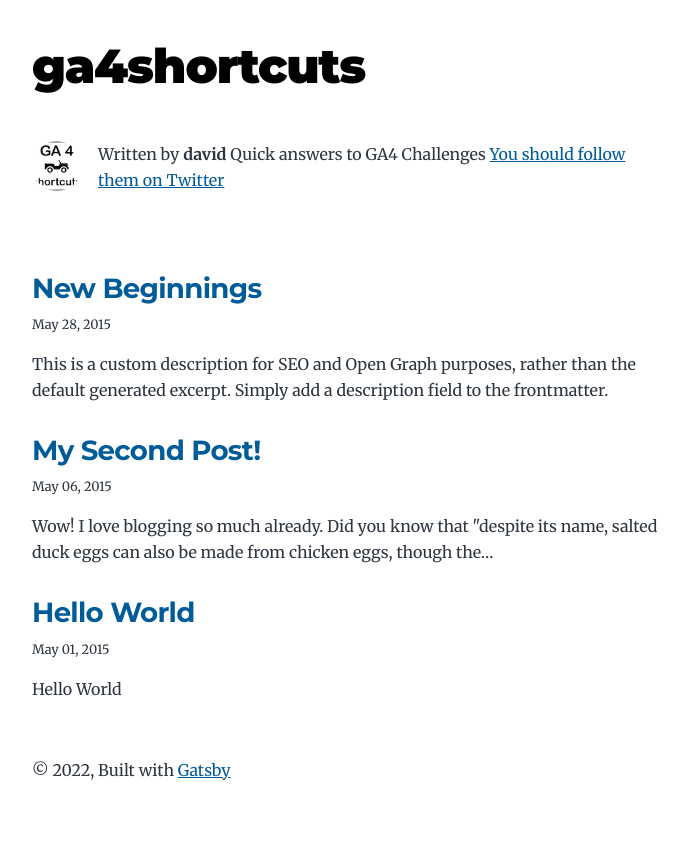
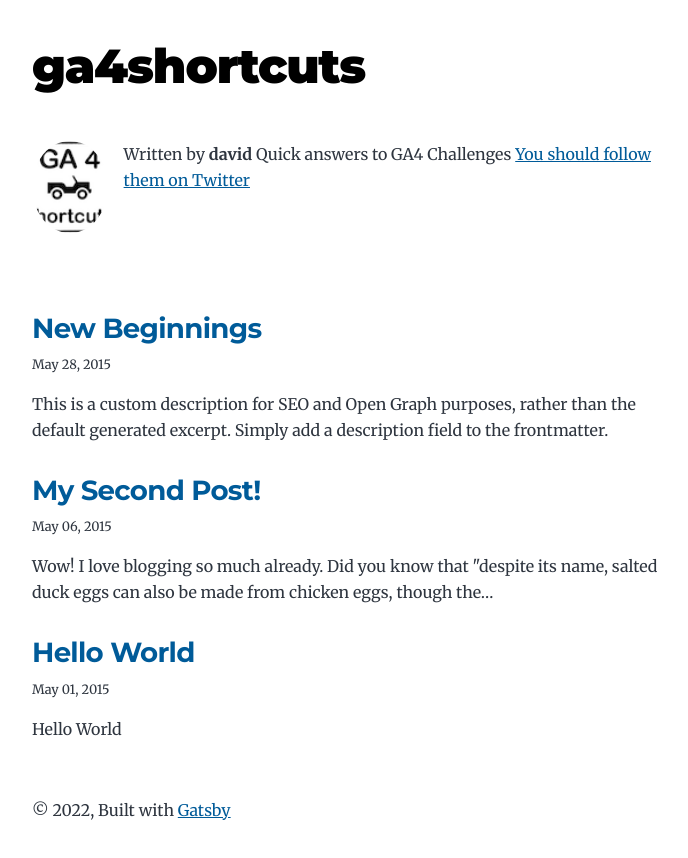
Before and after one commit to dsalinas-id/gatsby-starter-blog, a Gatsby site: page / in a window 1280 px wide. Shown: the whole page, without its empty margins (292-980 px from the left). Built offline with nearby package versions, Linux system fonts and the light colour scheme; Gatsby itself is replaced by a stand-in of ours.

Commit message:
Update bio.js

```diff
--- a/src/components/bio.js
+++ b/src/components/bio.js
@@ -37,8 +37,8 @@ const Bio = () => {
         layout="fixed"
         formats={["auto", "webp", "avif"]}
         src="../images/profile-pic.png"
-        width={50}
-        height={50}
+        width={100}
+        height={100}
         quality={95}
         alt="Profile picture"
       />
```
